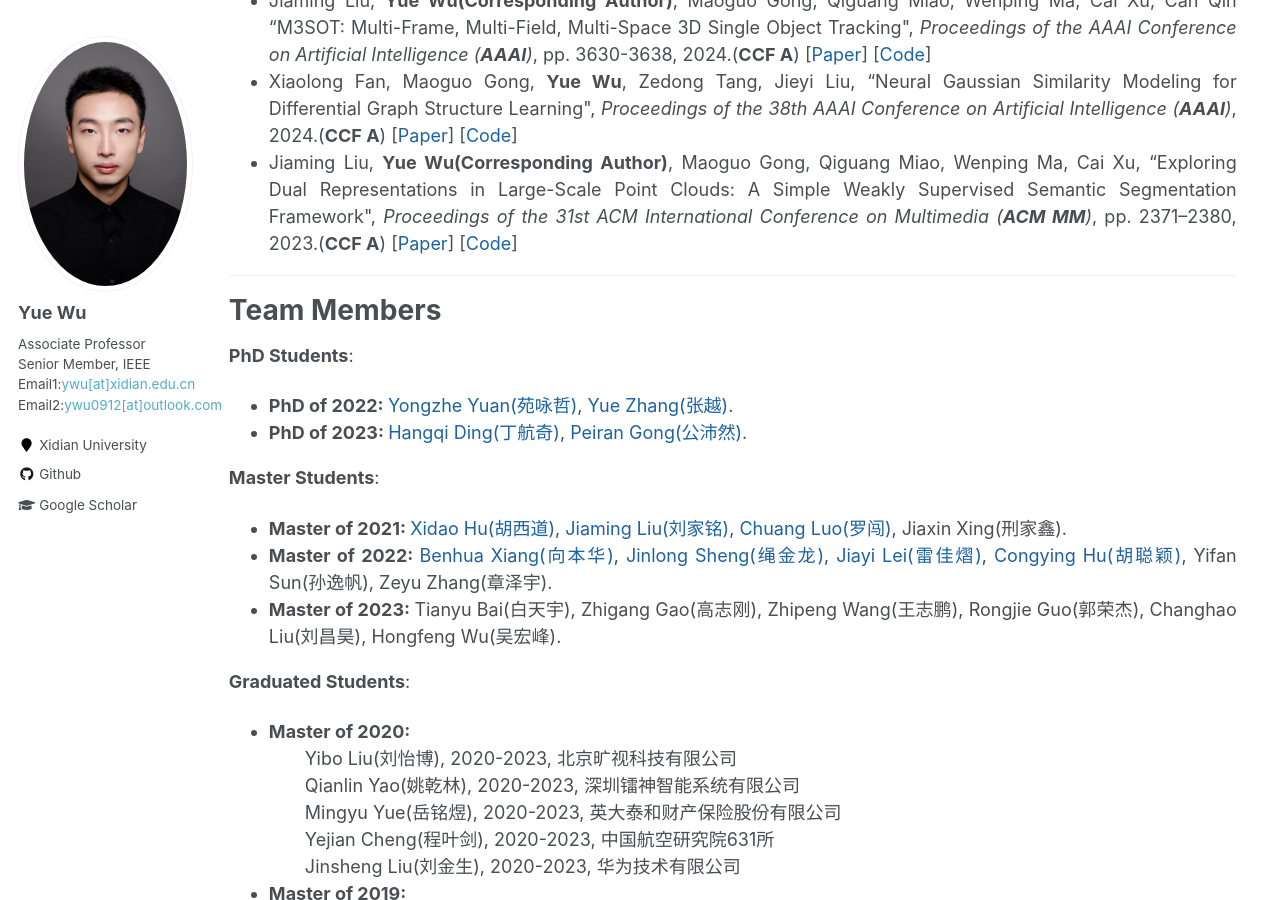
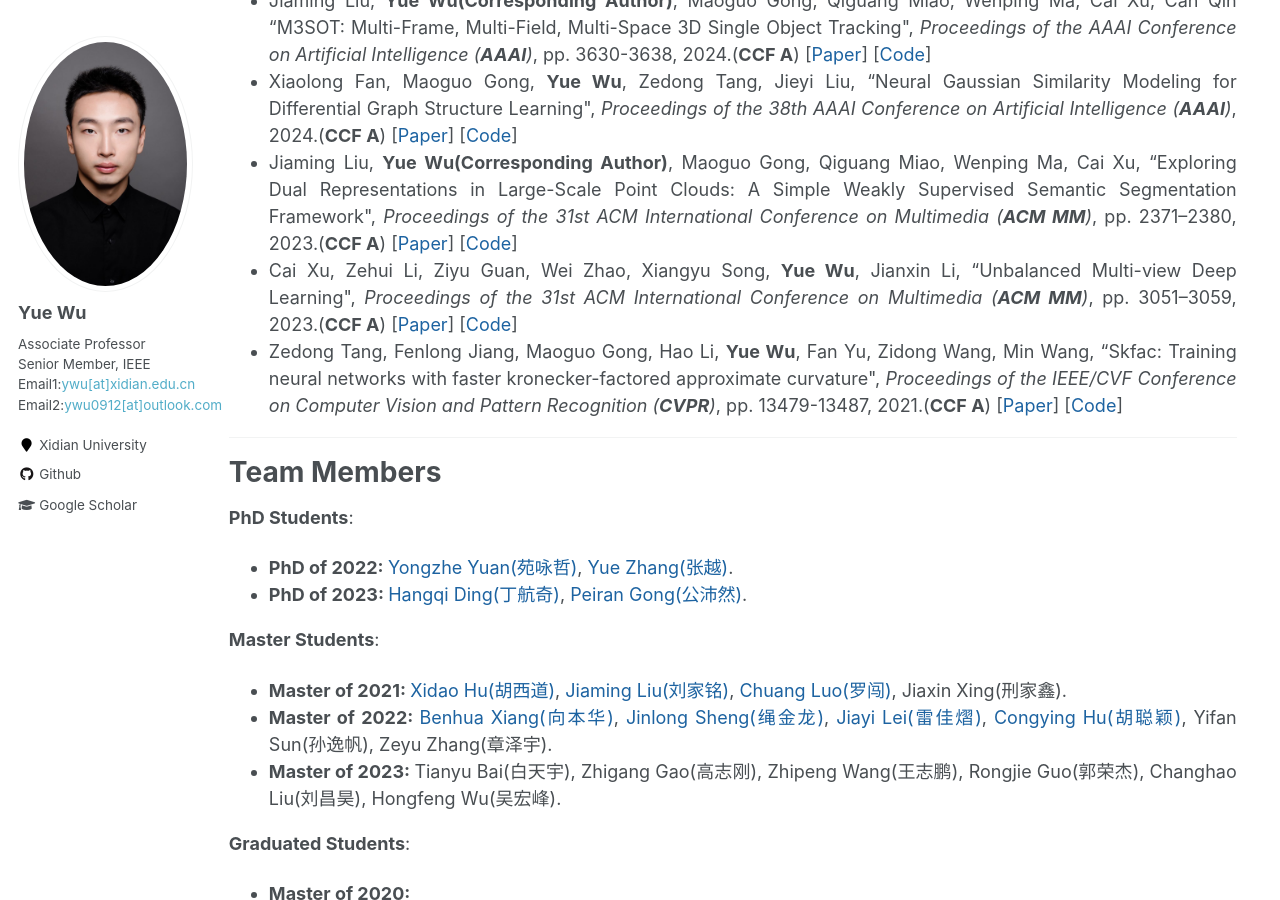
Before and after one commit to ywuchina/ywuchina.github.io, a Jekyll site: the page built from _pages/home.md, in a window 1280 px wide and 900 px high, scrolled down 4718 px. Built offline with Jekyll 4.4.1, drawn with Linux system fonts in a browser that asks for light colours.

Commit message:
Update paper.html

```diff
--- a/_includes/paper.html
+++ b/_includes/paper.html
@@ -372,6 +372,28 @@ Jiaming Liu, <b>Yue Wu(Corresponding Author)</b>, Maoguo Gong, Qiguang Miao, Wen
 </li>
 
 
+
+<li style="margin-bottom: 1.5;">
+    <span>
+    Cai Xu, Zehui Li, Ziyu Guan, Wei Zhao, Xiangyu Song, <b>Yue Wu</b>, Jianxin Li,
+    “Unbalanced Multi-view Deep Learning",
+    <i>Proceedings of the 31st ACM International Conference on Multimedia (<b>ACM MM</b>)</i>, pp. 3051–3059, 2023.(<b>CCF A</b>)
+    [<a href= "https://dl.acm.org/doi/abs/10.1145/3581783.3612527" target="_blank">Paper</a>]
+    [<a href= "https://github.com/xdmvteam/UMDL" target="_blank">Code</a>]
+    </span>
+</li>
+
+<li style="margin-bottom: 1.5;">
+    <span>
+    Zedong Tang, Fenlong Jiang, Maoguo Gong, Hao Li, <b>Yue Wu</b>, Fan Yu, Zidong Wang, Min Wang,
+    “Skfac: Training neural networks with faster kronecker-factored approximate curvature",
+    <i>Proceedings of the IEEE/CVF Conference on Computer Vision and Pattern Recognition (<b>CVPR</b>)</i>, pp. 13479-13487, 2021.(<b>CCF A</b>)
+    [<a href= "https://openaccess.thecvf.com/content/CVPR2021/html/Tang_SKFAC_Training_Neural_Networks_With_Faster_Kronecker-Factored_Approximate_Curvature_CVPR_2021_paper.html" target="_blank">Paper</a>]
+    [<a href= "" target="_blank">Code</a>]
+    </span>
+</li>
+
+
 </ul>
 
 
```
